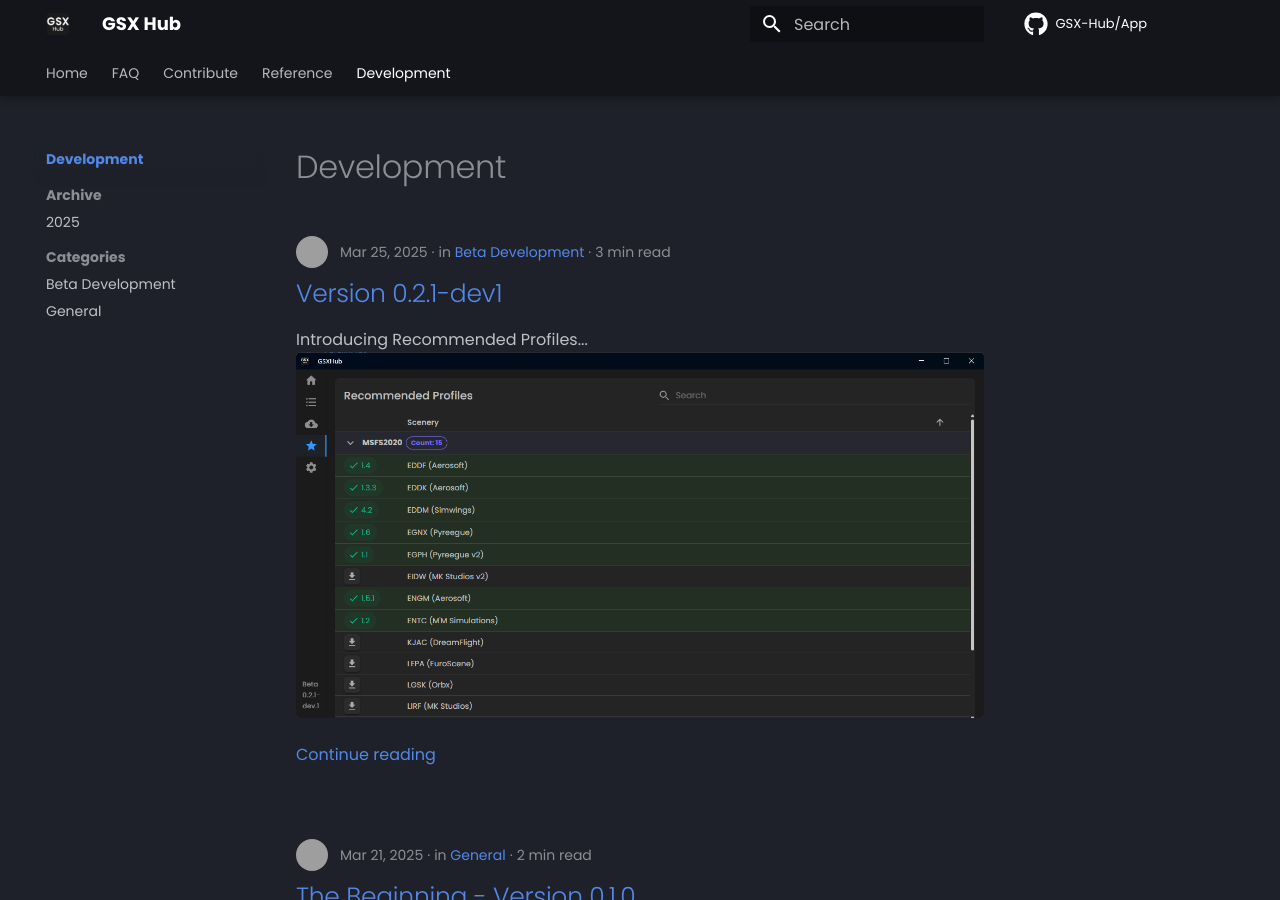
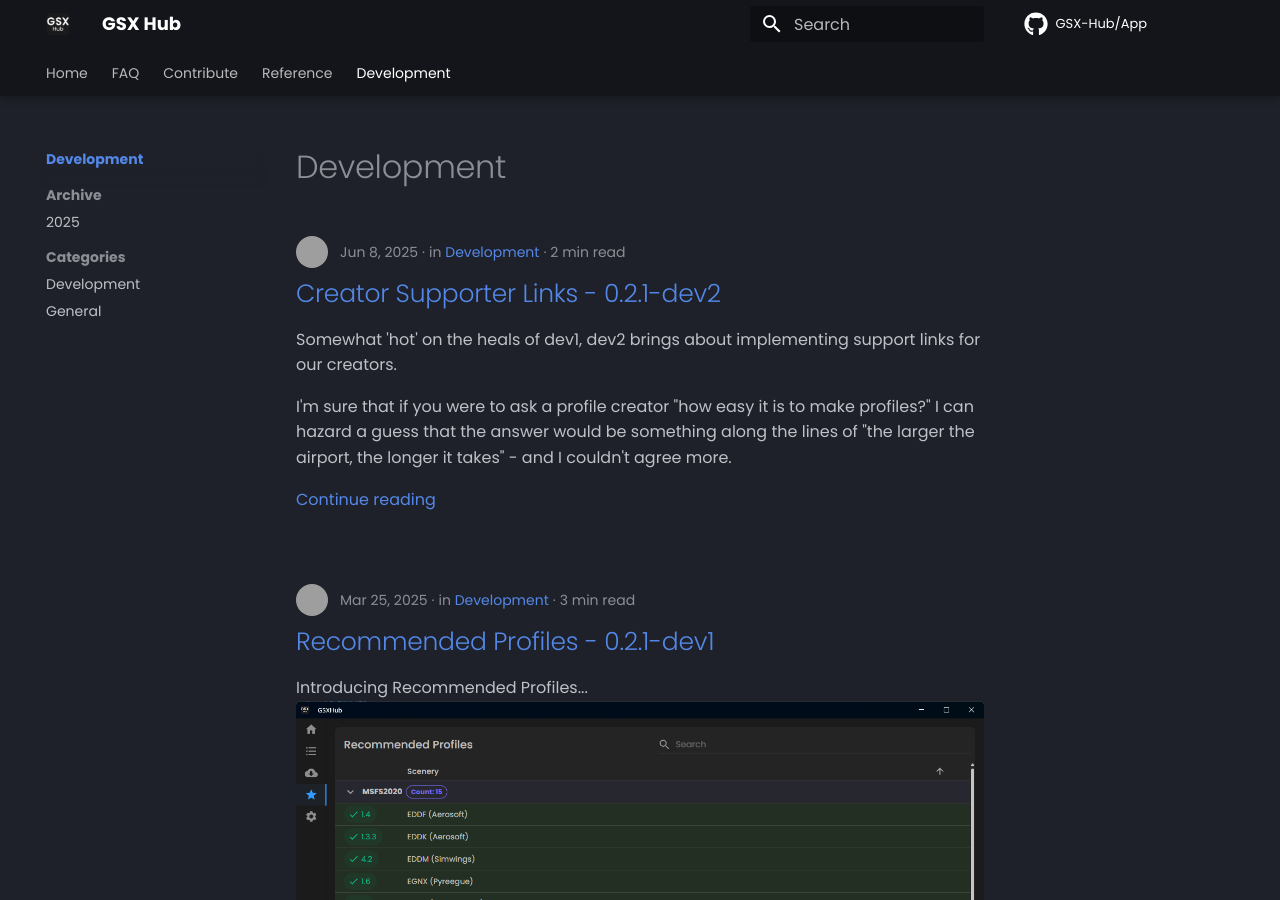
Before and after one commit to GSX-Hub/docs, an MkDocs documentation site: the page built from docs/blog/index.md, in a window 1280 px wide and 900 px high. Built offline with MkDocs 1.6.1 and Material for MkDocs 9.7.7, drawn with Linux system fonts in a browser that asks for light colours; comment, search, counter and statistics services are not loaded; grey boxes are pictures that could not be loaded.

Commit message:
Add 0.2.1-dev2 Blog Post

```diff
--- a/docs/blog/posts/0.2.1-dev1.md
+++ b/docs/blog/posts/0.2.1-dev1.md
@@ -2,13 +2,13 @@
 date: 2025-03-25
 authors: [hinshee]
 categories:
-  - Beta Development
+  - Development
 description: >
   Expanded Changelog w/ Explanation
-title: Beta Version 0.2.1-dev1
+title: Recommended Profiles - 0.2.1-dev1
 ---
 
-# Version 0.2.1-dev1
+# Recommended Profiles - 0.2.1-dev1
 
 Introducing Recommended Profiles...
 ![Example](./0.2.1-dev1/GSXHub_scJrabl26O.png)
```
Also changed, not shown: docs/blog/posts/0.2.1-dev2.md (added, +42 -0 lines), docs/blog/posts/0.2.1-dev2/GSXHub_4l3EYeZJY6.png (added), docs/blog/posts/0.2.1-dev2/MksAiUg15k.png (added).
